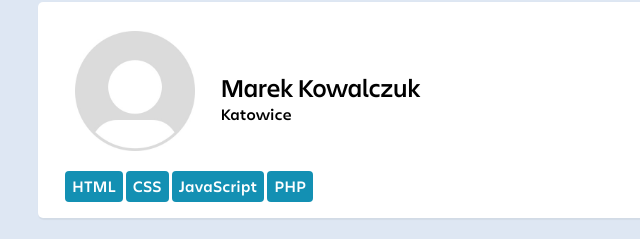
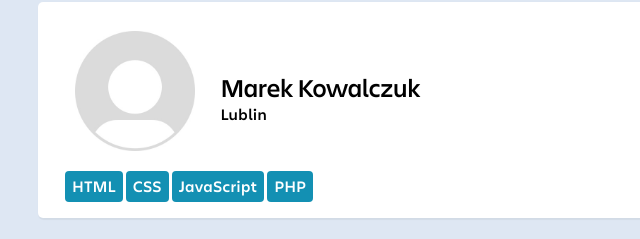
Before and after one commit to Myetekk/Myetekk.github.io, a plain HTML site: page profile/profile.html in a window 1280 px wide. Shown: the part 127-366 px from the top of the page, 90-730 px from the left. Drawn offline with Linux system fonts and the light colour scheme.

Commit message:
Update profile.html

```diff
--- a/profile/profile.html
+++ b/profile/profile.html
@@ -26,7 +26,7 @@
             <div  id="comany_details">
                 <ul id ="table1">
                     <li><h1>Marek Kowalczuk</h1></li>
-                    <li>Katowice</li>
+                    <li>Lublin</li>
                 </ul>
             </div>
             <div  id="employee_tags">
```
